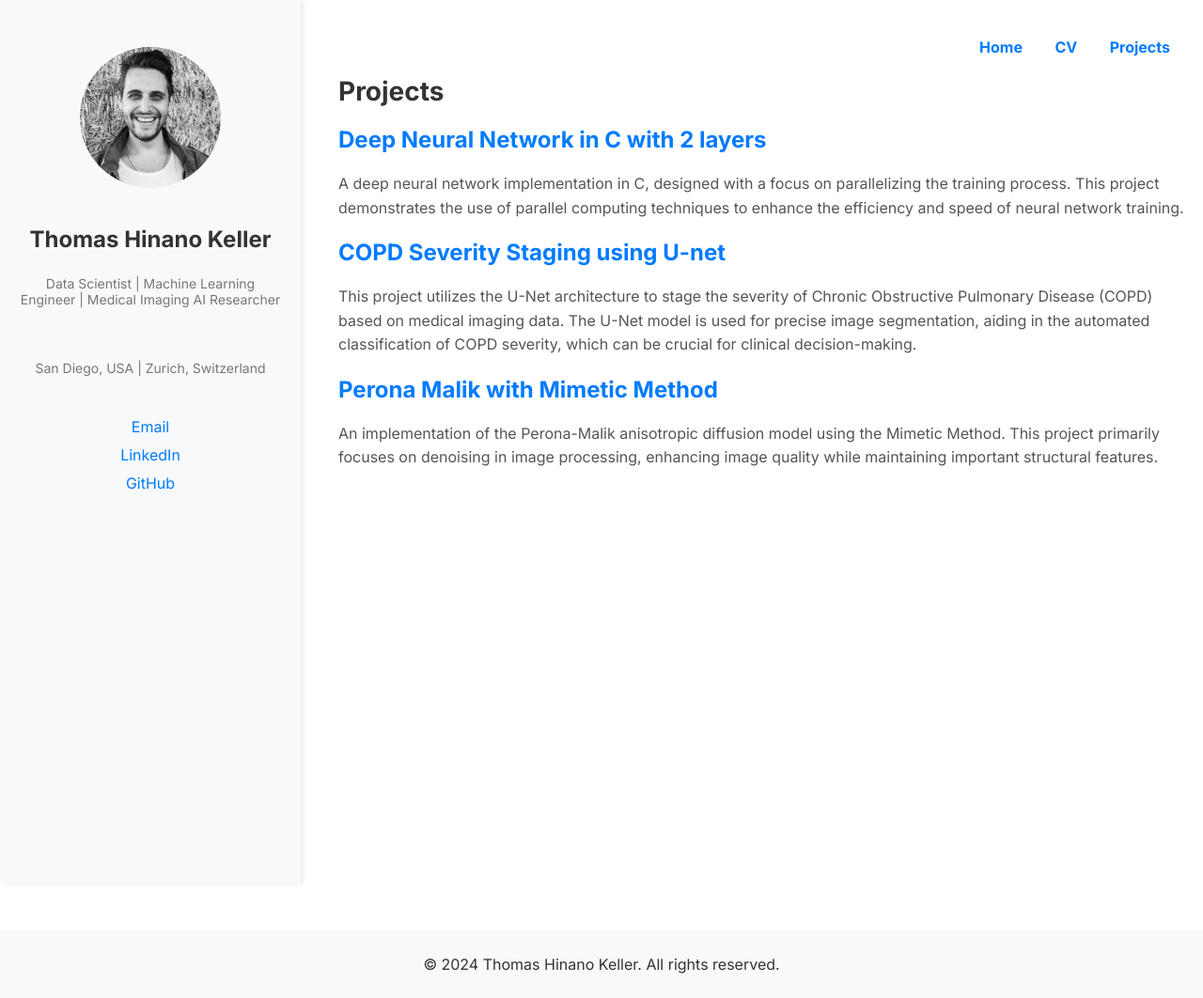
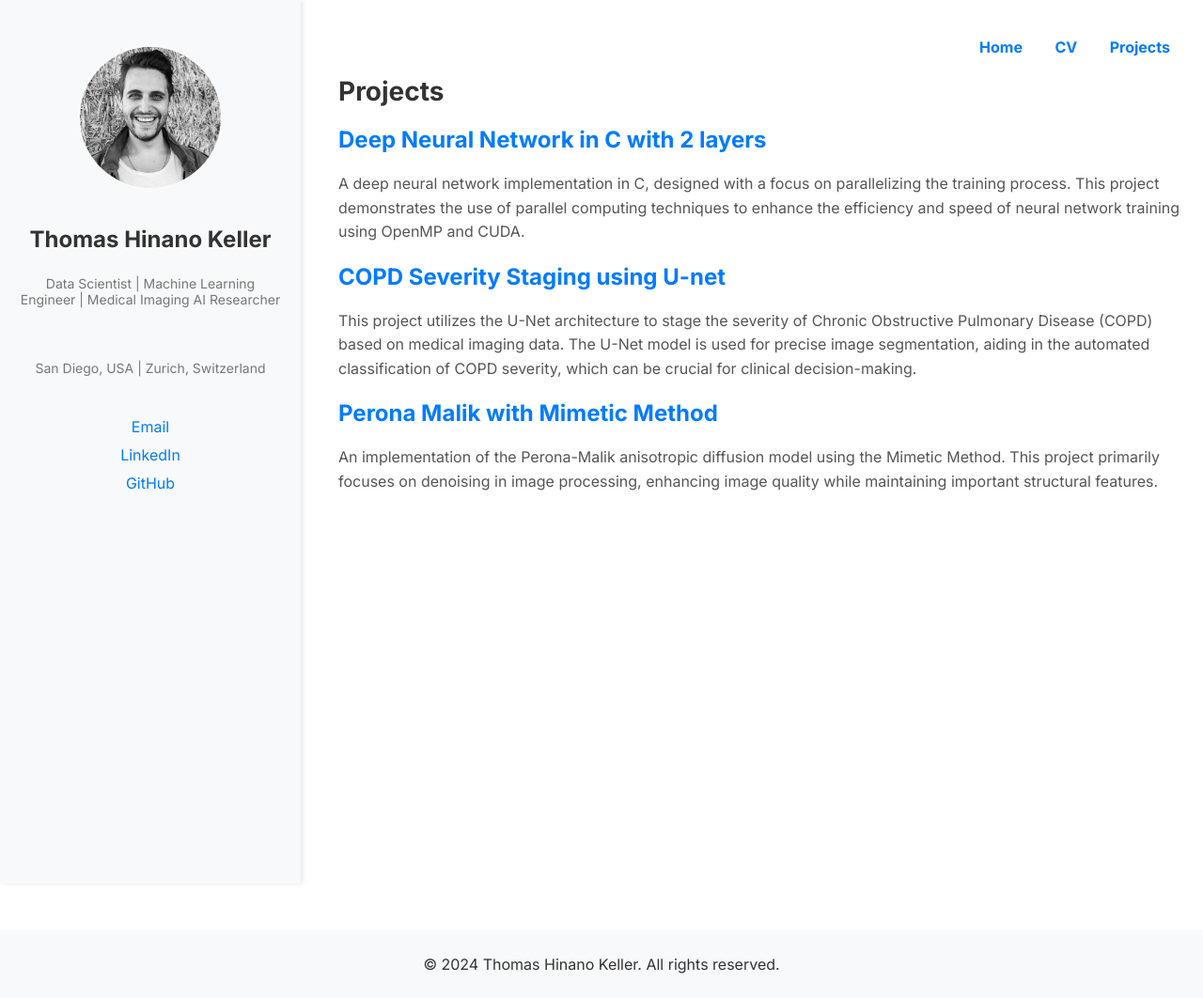
Before and after one commit to thomkell/thomkell.github.io, a Jekyll site: the page built from projects/index.md, in a window 1280 px wide. Shown: the whole page at 94% size. Built offline with Jekyll 4.4.1, drawn with Linux system fonts in a browser that asks for light colours.

Commit message:
project text

```diff
--- a/projects/index.md
+++ b/projects/index.md
@@ -6,7 +6,7 @@
 # Projects
 
 ## [Deep Neural Network in C with 2 layers](https://github.com/thomkell/DeepNeuralNetwork)
-A deep neural network implementation in C, designed with a focus on parallelizing the training process. This project demonstrates the use of parallel computing techniques to enhance the efficiency and speed of neural network training.
+A deep neural network implementation in C, designed with a focus on parallelizing the training process. This project demonstrates the use of parallel computing techniques to enhance the efficiency and speed of neural network training using OpenMP and CUDA.
 
 ## [COPD Severity Staging using U-net](https://github.com/thomkell/COPD-Severity-Staging)
 This project utilizes the U-Net architecture to stage the severity of Chronic Obstructive Pulmonary Disease (COPD) based on medical imaging data. The U-Net model is used for precise image segmentation, aiding in the automated classification of COPD severity, which can be crucial for clinical decision-making.
```
